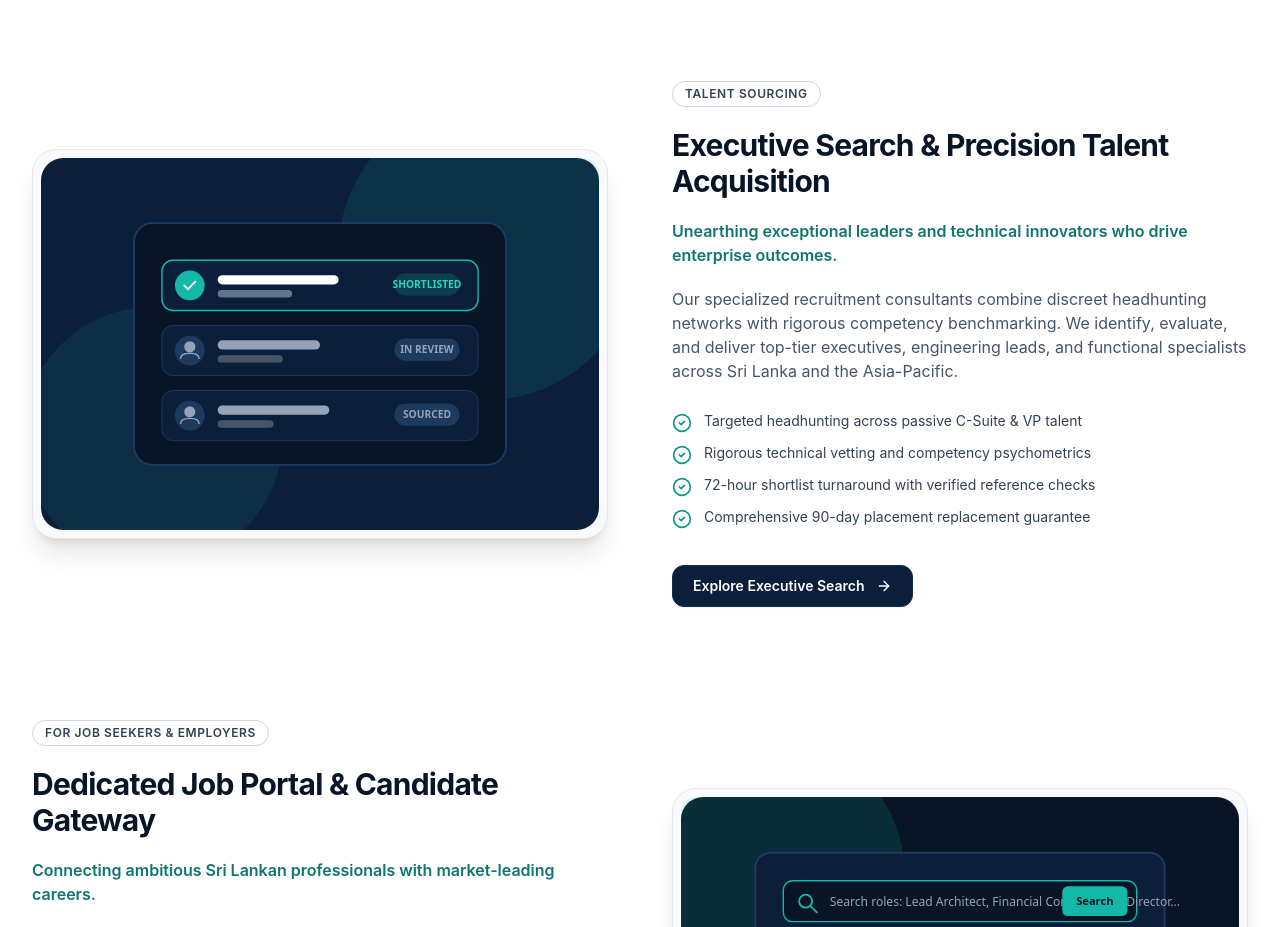
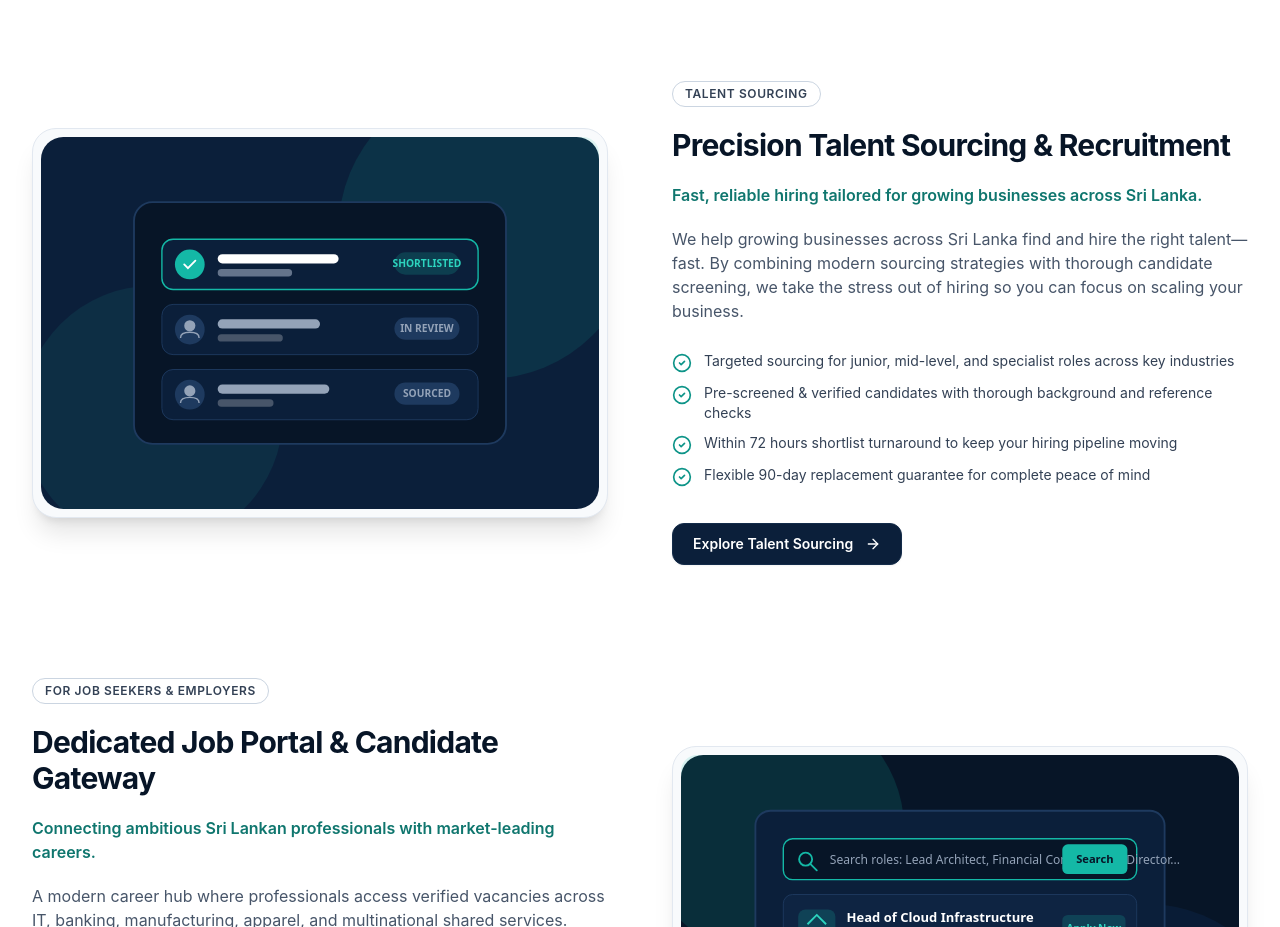
Before and after one commit to sgc1996/prime-talents-website, a Next.js app: page / in a window 1280 px wide. Shown: the part 1740-2667 px from the top of the page. Built offline with nearby package versions, Linux system fonts and the light colour scheme; no server answers.

Commit message:
feat: update Talent Sourcing section content and title

```diff
--- a/src/app/services/page.tsx
+++ b/src/app/services/page.tsx
@@ -43,7 +43,7 @@ export default function ServicesPage() {
             href="#recruitment"
             className="px-4 py-2 rounded-xl text-xs sm:text-sm font-semibold bg-white dark:bg-navy-900 border border-slate-200 dark:border-navy-800 hover:border-teal-500 hover:text-teal-600 dark:hover:text-teal-400 transition-colors shadow-xs"
           >
-            Executive Search
+            Talent Sourcing
           </a>
           <a
             href="#job-portal"
@@ -78,39 +78,39 @@ export default function ServicesPage() {
           <div className="lg:col-span-6 space-y-6">
             <div className="flex items-center gap-2 text-teal-600 dark:text-teal-400 text-xs font-bold uppercase tracking-wider">
               <UserCheck className="w-4 h-4" />
-              <span>Executive Search &amp; Headhunting</span>
+              <span>Talent Sourcing &amp; Recruitment</span>
             </div>
             <h2 className="text-3xl sm:text-4xl font-bold font-heading text-navy-950 dark:text-white">
-              Targeted Recruitment for Mission-Critical Leadership
+              Precision Talent Sourcing &amp; Fast-Track Hiring
             </h2>
             <p className="text-slate-600 dark:text-slate-300 leading-relaxed">
-              When a bad hire can jeopardize organizational momentum, relying on
-              passive job boards is inadequate. Our executive headhunting team
-              engages discreetly with established industry leaders, assessing
-              cultural fit, strategic capability, and retention longevity.
+              We help growing businesses across Sri Lanka find and hire the right
+              talent—fast. By combining modern sourcing strategies with thorough
+              candidate screening, we take the stress out of hiring so you can focus
+              on scaling your business.
             </p>
             <div className="grid grid-cols-1 sm:grid-cols-2 gap-3 text-sm text-slate-700 dark:text-slate-300">
               <div className="flex items-center gap-2">
                 <CheckCircle2 className="w-4 h-4 text-teal-500 shrink-0" />
-                <span>C-Suite, VP &amp; Director Levels</span>
+                <span>Junior, Mid-Level &amp; Specialist Roles</span>
               </div>
               <div className="flex items-center gap-2">
                 <CheckCircle2 className="w-4 h-4 text-teal-500 shrink-0" />
-                <span>Specialized Tech Architects</span>
+                <span>Pre-Screened &amp; Verified Candidates</span>
               </div>
               <div className="flex items-center gap-2">
                 <CheckCircle2 className="w-4 h-4 text-teal-500 shrink-0" />
-                <span>72-Hour Candidate Shortlists</span>
+                <span>Within 72 Hours Shortlist Turnaround</span>
               </div>
               <div className="flex items-center gap-2">
                 <CheckCircle2 className="w-4 h-4 text-teal-500 shrink-0" />
-                <span>90-Day Placement Warranty</span>
+                <span>Flexible 90-Day Replacement Guarantee</span>
               </div>
             </div>
             <div className="pt-2 flex items-center gap-4">
               <Link href="/appointment">
                 <Button variant="accent" className="font-bold">
-                  Request Headhunting Brief
+                  Start Sourcing Talent
                 </Button>
               </Link>
             </div>
--- a/src/components/sections/ServicesOverview.tsx
+++ b/src/components/sections/ServicesOverview.tsx
@@ -13,20 +13,20 @@ import { Badge } from "@/components/ui/Badge";
 const MAIN_SERVICES = [
   {
     id: "recruitment",
-    title: "Executive Search & Precision Talent Acquisition",
+    title: "Precision Talent Sourcing & Recruitment",
     category: "Talent Sourcing",
-    tagline: "Unearthing exceptional leaders and technical innovators who drive enterprise outcomes.",
+    tagline: "Fast, reliable hiring tailored for growing businesses across Sri Lanka.",
     description:
-      "Our specialized recruitment consultants combine discreet headhunting networks with rigorous competency benchmarking. We identify, evaluate, and deliver top-tier executives, engineering leads, and functional specialists across Sri Lanka and the Asia-Pacific.",
+      "We help growing businesses across Sri Lanka find and hire the right talent—fast. By combining modern sourcing strategies with thorough candidate screening, we take the stress out of hiring so you can focus on scaling your business.",
     points: [
-      "Targeted headhunting across passive C-Suite & VP talent",
-      "Rigorous technical vetting and competency psychometrics",
-      "72-hour shortlist turnaround with verified reference checks",
-      "Comprehensive 90-day placement replacement guarantee",
+      "Targeted sourcing for junior, mid-level, and specialist roles across key industries",
+      "Pre-screened & verified candidates with thorough background and reference checks",
+      "Within 72 hours shortlist turnaround to keep your hiring pipeline moving",
+      "Flexible 90-day replacement guarantee for complete peace of mind",
     ],
     image: "/images/services/recruitment.svg",
     link: "/services#recruitment",
-    buttonLabel: "Explore Executive Search",
+    buttonLabel: "Explore Talent Sourcing",
   },
   {
     id: "job-portal",
--- a/src/lib/constants.ts
+++ b/src/lib/constants.ts
@@ -47,8 +47,8 @@ export const siteConfig = {
   services: [
     {
       id: "recruitment",
-      title: "Executive Search & Talent Acquisition",
-      shortDesc: "Targeted headhunting and precision recruitment for senior executives, niche tech talent, and specialized operational leaders.",
+      title: "Talent Sourcing & Recruitment",
+      shortDesc: "Targeted sourcing and pre-screened hiring for junior, mid-level, and specialist roles across Sri Lanka.",
       badge: "Core Service",
       icon: "UserCheck",
       anchor: "/services#recruitment",
```
